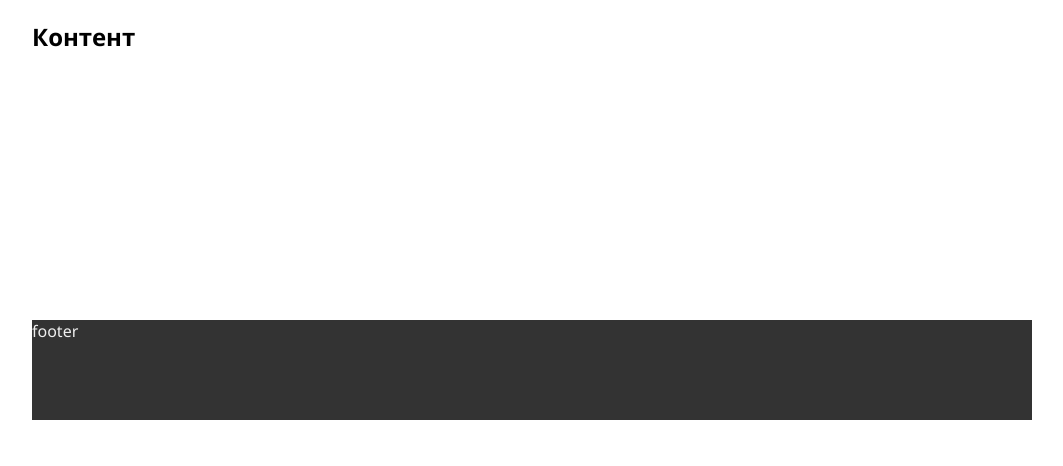
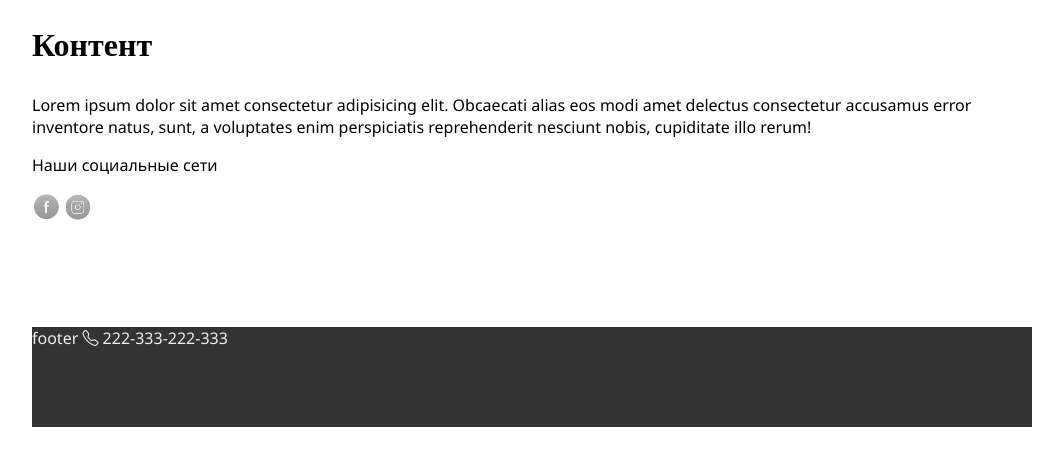
Before and after one commit to klindyuk/web21, a PHP site: page / in a window 1280 px wide. Shown: the part 217-683 px from the top of the page, without its empty margins (108-1171 px from the left). Run offline with PHP 8.4, Linux system fonts and the light colour scheme; some libraries are stand-ins or nearby versions.

Commit message:
Занятие 9

```diff
--- a/css/style.css
+++ b/css/style.css
@@ -78,3 +78,30 @@ nav.mainmenu > ul > li:hover > ul {
     top: 50px;
     background-color: #333;
 }
+
+h2 {
+    font-family: 'Old Standard TT', serif;
+    font-size: 2rem;
+    font-weight: bold;
+}
+
+a.icon {
+    display: inline-block;
+    width: 30px;
+    height: 30px;
+    background-image: url(../img/icons/icons.png);
+    transition: .5s;
+}
+
+a.fb-icon {
+    background-position: -5px -5px;
+}
+a.fb-icon:hover {
+    background-position: -5px -40px;
+}
+a.inst-icon {
+    background-position: -40px -5px;
+}
+a.inst-icon:hover {
+    background-position: -40px -40px;
+}
--- a/index.html
+++ b/index.html
@@ -6,7 +6,11 @@
     <meta name="viewport" content="width=device-width, initial-scale=1.0">
     <title>Document</title>
     <link rel="stylesheet" href="css/style.css">
-</head>
+    <link rel="preconnect" href="https://fonts.googleapis.com">
+    <link rel="preconnect" href="https://fonts.gstatic.com" crossorigin>
+    <link href="https://fonts.googleapis.com/css2?family=Old+Standard+TT:wght@700&display=swap" rel="stylesheet">
+    <link rel="stylesheet" href="https://cdn.jsdelivr.net/npm/bootstrap-icons@1.7.2/font/bootstrap-icons.css">
+    </head>
 <body>
     <div class="container">
         <header>
@@ -40,9 +44,16 @@
         </header>
         <div class="content">
             <h2>Контент</h2>
+            <p>Lorem ipsum dolor sit amet consectetur adipisicing elit. Obcaecati alias eos modi amet delectus consectetur accusamus error inventore natus, sunt, a voluptates enim perspiciatis reprehenderit nesciunt nobis, cupiditate illo rerum!</p>
+            <p>Наши социальные сети</p>
+            <div class="icons">
+                <a href="#" class="icon fb-icon"> </a>
+                <a href="#" class="icon inst-icon"> </a>
+            </div>
         </div>
         <footer>
             footer
+            <i class="bi bi-telephone"></i> 222-333-222-333
         </footer>
     </div>
 
```
Also changed, not shown: index2.html (deleted, +0 -30 lines), img/icons/fb1.png (added), img/icons/fb2.png (added), img/icons/icons.png (added), img/icons/inst1.png (added), img/icons/inst2.png (added), img/pngwing.com.png (added).
